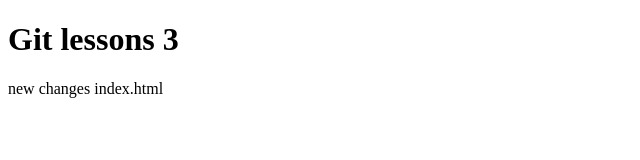
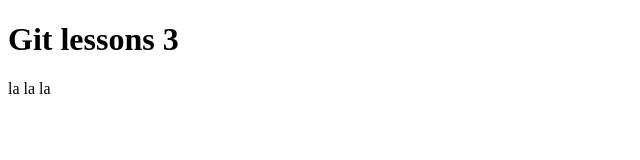
Before and after one commit to kovdrish/site, a plain HTML site: page index.html in a window 1280 px wide. Shown: the whole page, without its empty margins (0-640 px from the left). Drawn offline with Linux system fonts and the light colour scheme.

Commit message:
third commit

```diff
--- a/index.html
+++ b/index.html
@@ -11,6 +11,6 @@
     </head>
     <body>
         <h1> Git lessons 3 </h1>
-        <p> new changes index.html </p>
+        <p> la la la </p>
     </body>
 </html>
```
